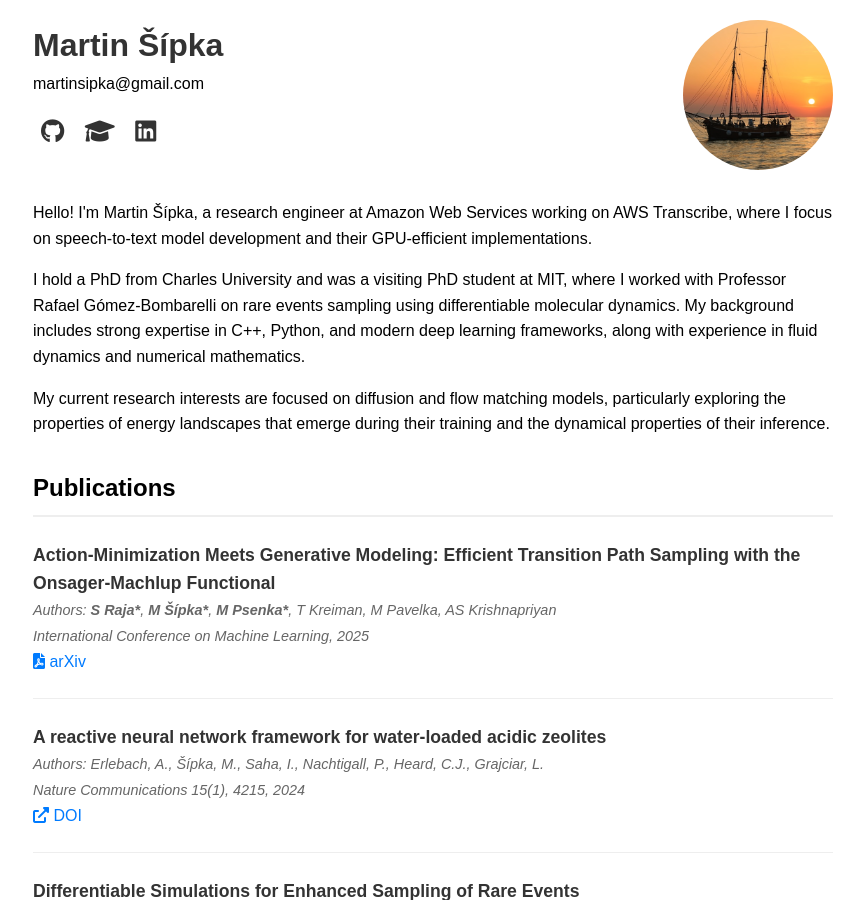
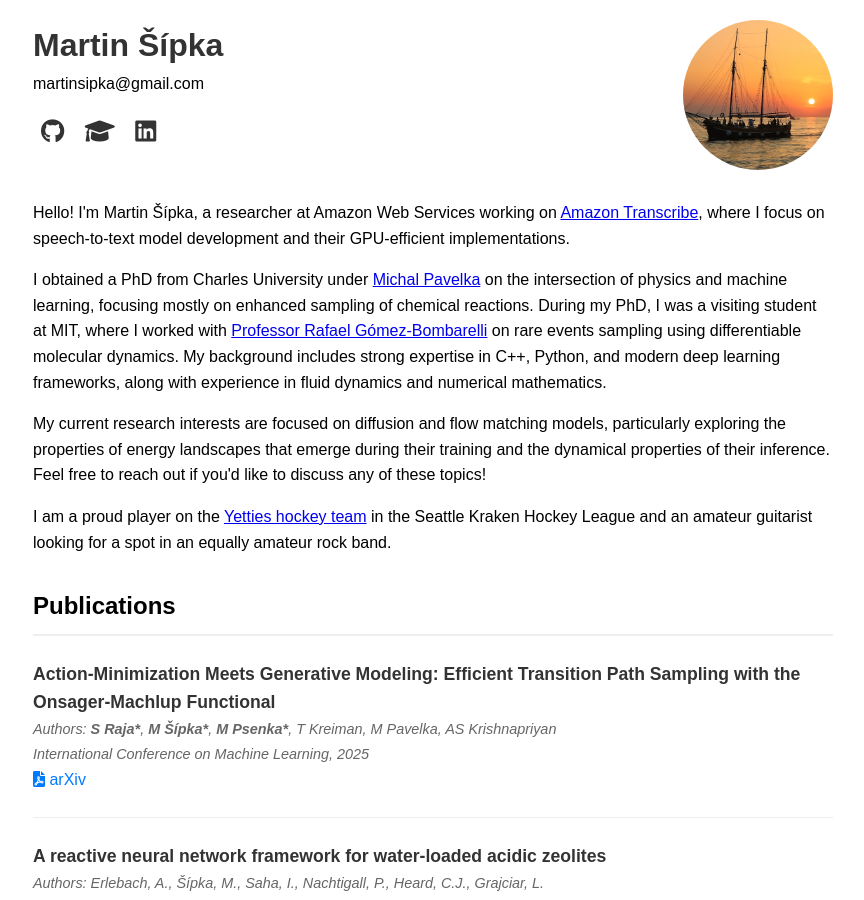
Before and after one commit to martinsipka/martinsipka.github.io, a Jekyll site: the page built from index.md, in a window 1280 px wide and 900 px high. Shown: the whole window, without its empty margins (207-1071 px from the left). Built offline with Jekyll 4.4.1, drawn with Linux system fonts in a browser that asks for light colours.

Commit message:
Updated bio with some interests

```diff
--- a/index.md
+++ b/index.md
@@ -23,11 +23,13 @@ layout: default
 </div>
 
 <div class="bio">
-    <p>Hello! I'm Martin Šípka, a research engineer at Amazon Web Services working on AWS Transcribe, where I focus on speech-to-text model development and their GPU-efficient implementations.</p>
+    <p>Hello! I'm Martin Šípka, a researcher at Amazon Web Services working on <a href="https://aws.amazon.com/transcribe/" target="_blank">Amazon Transcribe</a>, where I focus on speech-to-text model development and their GPU-efficient implementations.</p>
 
-    <p>I hold a PhD from Charles University and was a visiting PhD student at MIT, where I worked with Professor Rafael Gómez-Bombarelli on rare events sampling using differentiable molecular dynamics. My background includes strong expertise in C++, Python, and modern deep learning frameworks, along with experience in fluid dynamics and numerical mathematics.</p>
+    <p>I obtained a PhD from Charles University under <a href="https://www.karlin.mff.cuni.cz/~pavelka/" target="_blank">Michal Pavelka</a> on the intersection of physics and machine learning, focusing mostly on enhanced sampling of chemical reactions. During my PhD, I was a visiting student at MIT, where I worked with <a href="https://gomezbombarelli.mit.edu/" target="_blank">Professor Rafael Gómez-Bombarelli</a> on rare events sampling using differentiable molecular dynamics. My background includes strong expertise in C++, Python, and modern deep learning frameworks, along with experience in fluid dynamics and numerical mathematics.</p>
 
-    <p>My current research interests are focused on diffusion and flow matching models, particularly exploring the properties of energy landscapes that emerge during their training and the dynamical properties of their inference.</p>
+    <p>My current research interests are focused on diffusion and flow matching models, particularly exploring the properties of energy landscapes that emerge during their training and the dynamical properties of their inference. Feel free to reach out if you'd like to discuss any of these topics!</p>
+
+    <p>I am a proud player on the <a href="https://krakenhockeyleague.com/team/8115/home" target="_blank">Yetties hockey team</a> in the Seattle Kraken Hockey League and an amateur guitarist looking for a spot in an equally amateur rock band.</p>
 </div>
 
 <div class="publications">
```
